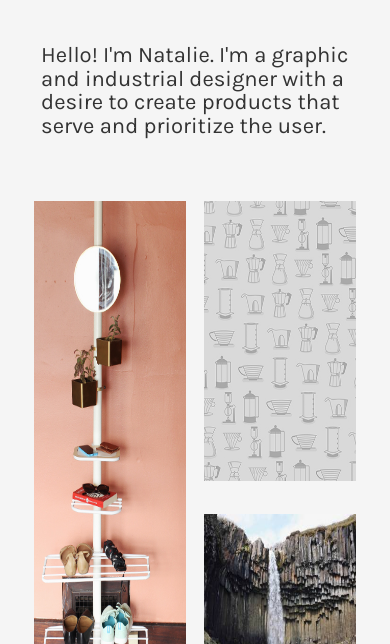
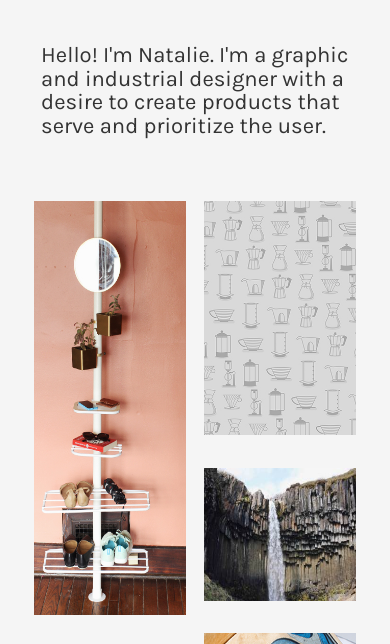
Before and after one commit to lawhump/natalie, a website: page app/index.html in a window 390 px wide. Shown: the part 200-844 px from the top of the page. Drawn offline with nearby package versions, Linux system fonts and the light colour scheme; files that its build step writes are made by us from their sources.

Commit message:
grid responsiveness

```diff
--- a/app/styles/partials/_work.scss
+++ b/app/styles/partials/_work.scss
@@ -106,3 +106,24 @@
     height: 55rem;
   }
 }
+
+@media only screen and (max-width: 480px) {
+  .h1,
+  .h1 img {
+    height: 14.5rem;
+  }
+
+  .h2,
+  .h2 img {
+    height: 25.5rem;
+  }
+
+  .h3,
+  .h3 img {
+    height: 45rem;
+  }
+}
+
+@media only screen and (max-width: 320px) {
+
+}
```
Also changed, not shown: dist/styles/main.css.
